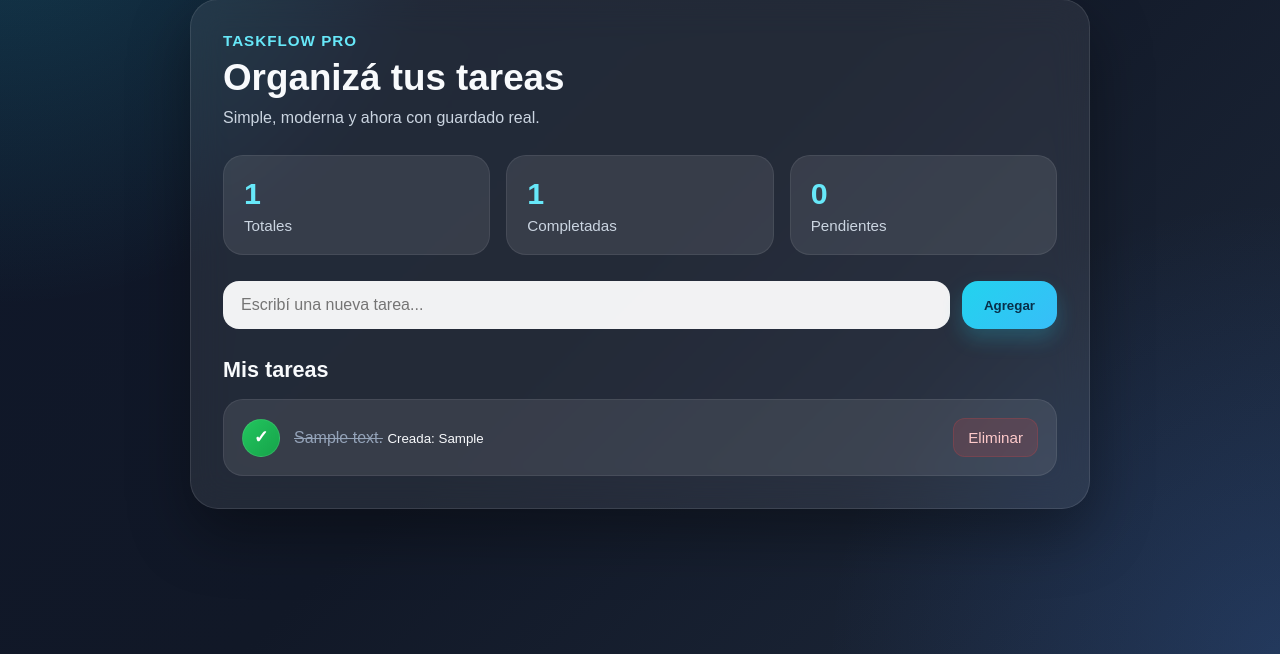
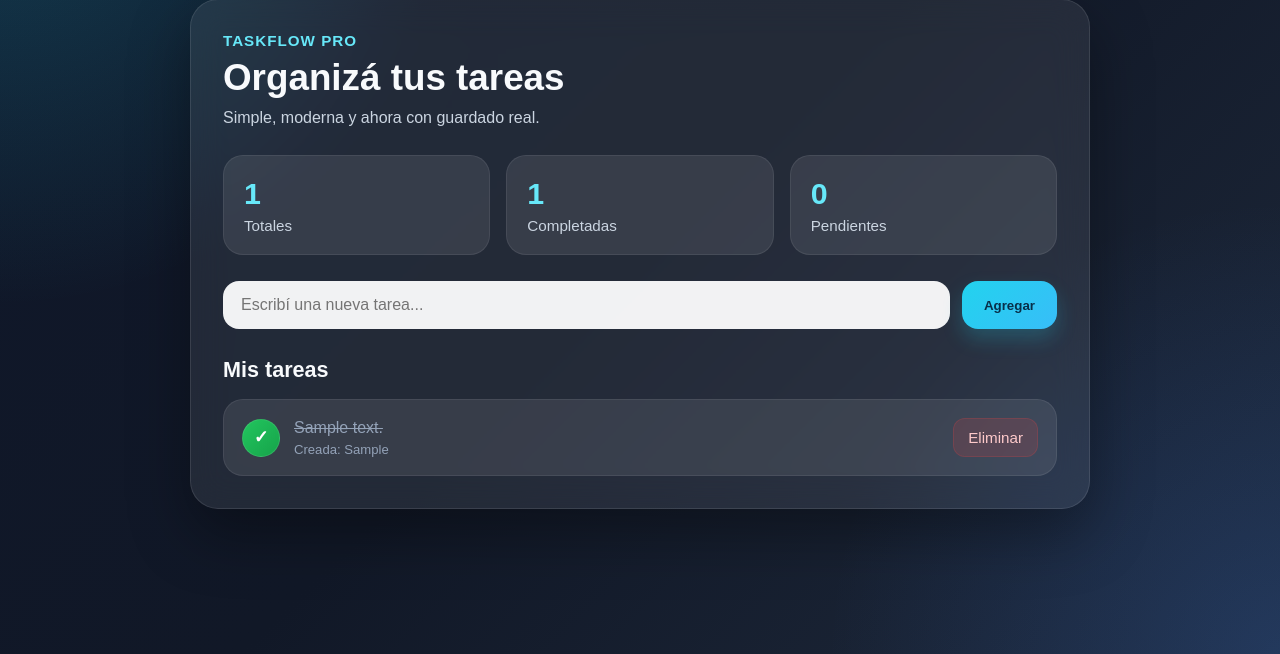
Before and after one commit to marquitos20115/Marcos, a Flask app: page / in a window 1280 px wide. Shown: the part 146-800 px from the top of the page. Run offline with Flask 3, Linux system fonts and the light colour scheme; tables that the repository leaves empty hold one stand-in row (values such as "Sample post").

Commit message:
Update style.css

```diff
--- a/static/style.css
+++ b/static/style.css
@@ -109,7 +109,7 @@ body {
     color: #082f49;
     font-weight: bold;
     cursor: pointer;
-    transition: transform 0.2s ease, opacity 0.2s ease, box-shadow 0.2s ease;
+    transition: transform 0.2s ease, opacity 0.2s ease;
     box-shadow: 0 10px 20px rgba(34, 211, 238, 0.22);
 }
 
@@ -161,6 +161,12 @@ body {
     flex: 1;
 }
 
+.contenido-tarea {
+    display: flex;
+    flex-direction: column;
+    gap: 5px;
+}
+
 .check-btn {
     width: 38px;
     height: 38px;
@@ -181,6 +187,11 @@ body {
     font-size: 1rem;
     color: #f8fafc;
     word-break: break-word;
+}
+
+.fecha-tarea {
+    color: #94a3b8;
+    font-size: 0.82rem;
 }
 
 .tarea-completada .texto-tarea {
```
